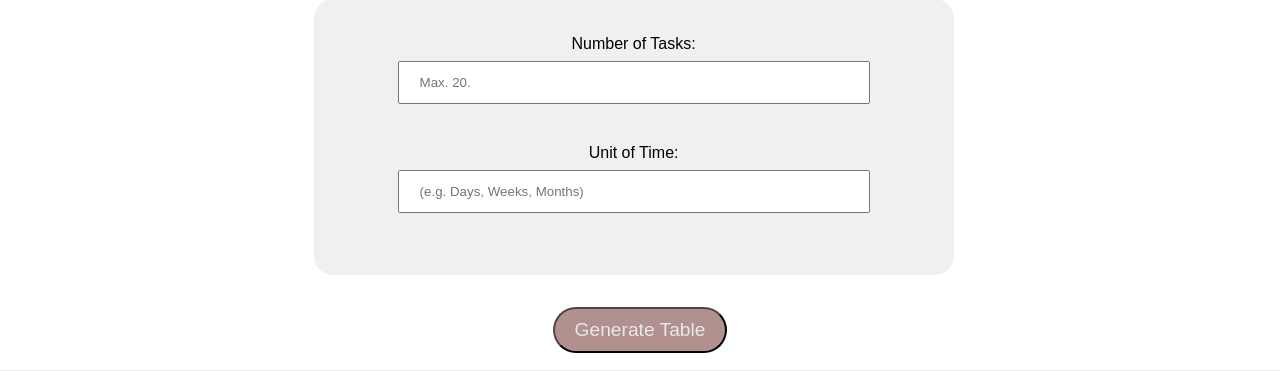
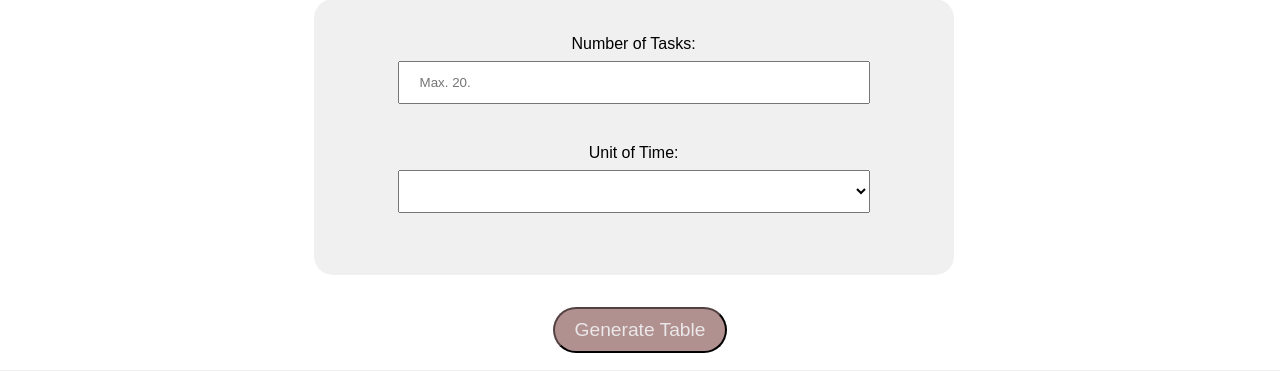
Before and after one commit to kaid0011/BSCS4AB_PERT-CPM, a CodeIgniter app: page /BSCS4AB_PERT-CPM/cpm in a window 1280 px wide. Shown: the part 390-761 px from the top of the page. Run offline with CodeIgniter, Linux system fonts and the light colour scheme; some libraries are stand-ins or nearby versions.

Commit message:
fixed unit of time dropdown for cpm

```diff
--- a/application/views/CPM/cpm_main.php
+++ b/application/views/CPM/cpm_main.php
@@ -22,7 +22,13 @@
                     </div>
                     <div class="form-group">
                         <label for="InputTime">Unit of Time:</label>
-                        <input type="text" name="unit" class="form-control" id="InputTime" placeholder="(e.g. Days, Weeks, Months)" required>
+                        <select id="InputTime" name="unit" class="form-control" required>
+                            <option value="" disabled selected hidden></option>
+                            <option value="Days">Days</option>
+                            <option value="Weeks">Weeks</option>
+                            <option value="Months">Months</option>
+                        </select>
+                        <!-- <input type="text" name="unit" class="form-control" id="InputTime" placeholder="(e.g. Days, Weeks, Months)" required> -->
                     </div>
                     <br>
 
@@ -79,7 +85,7 @@
 
     }
 
-    input {
+    input, select {
         width: 100%;
         padding: 12px 20px;
         margin: 8px 0;
```
